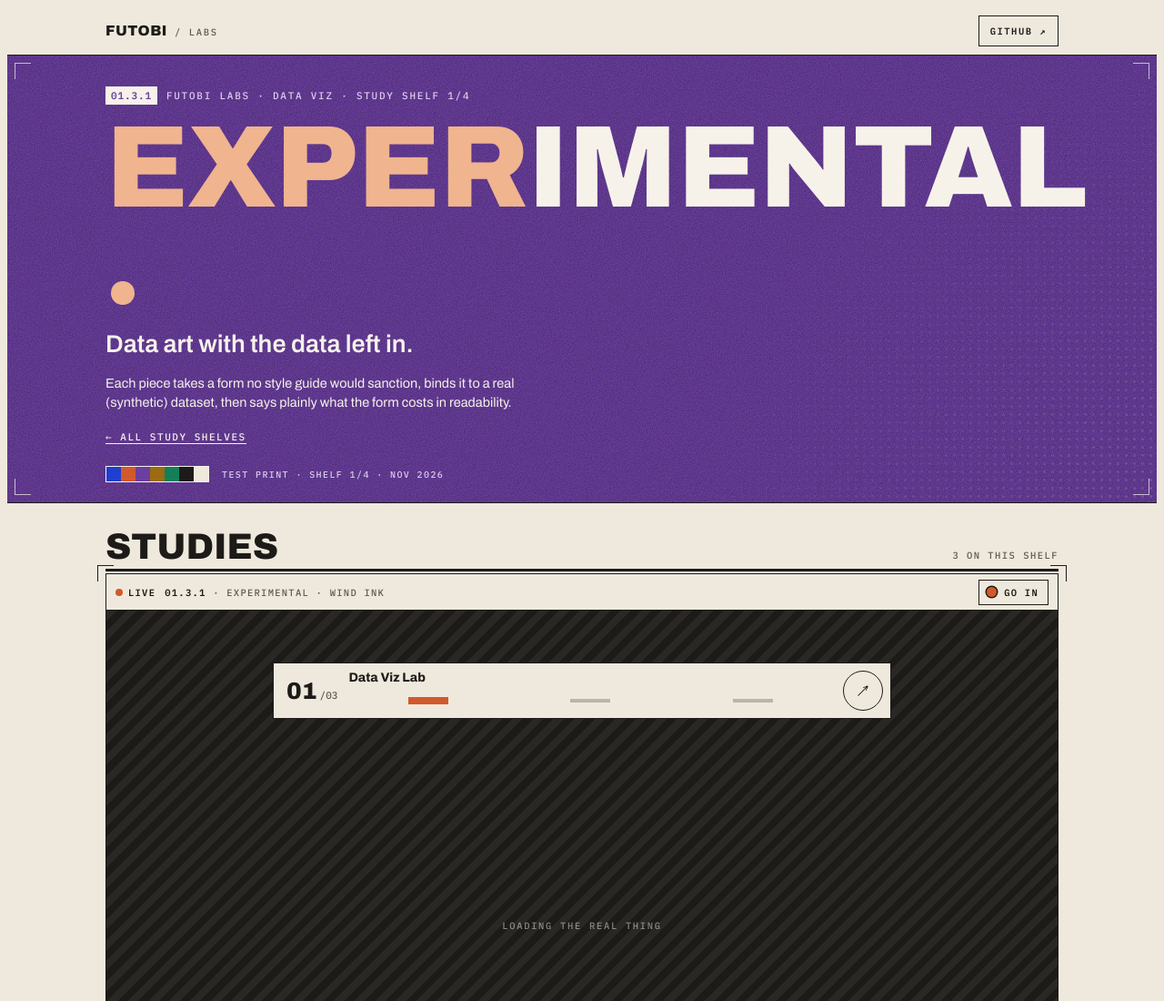
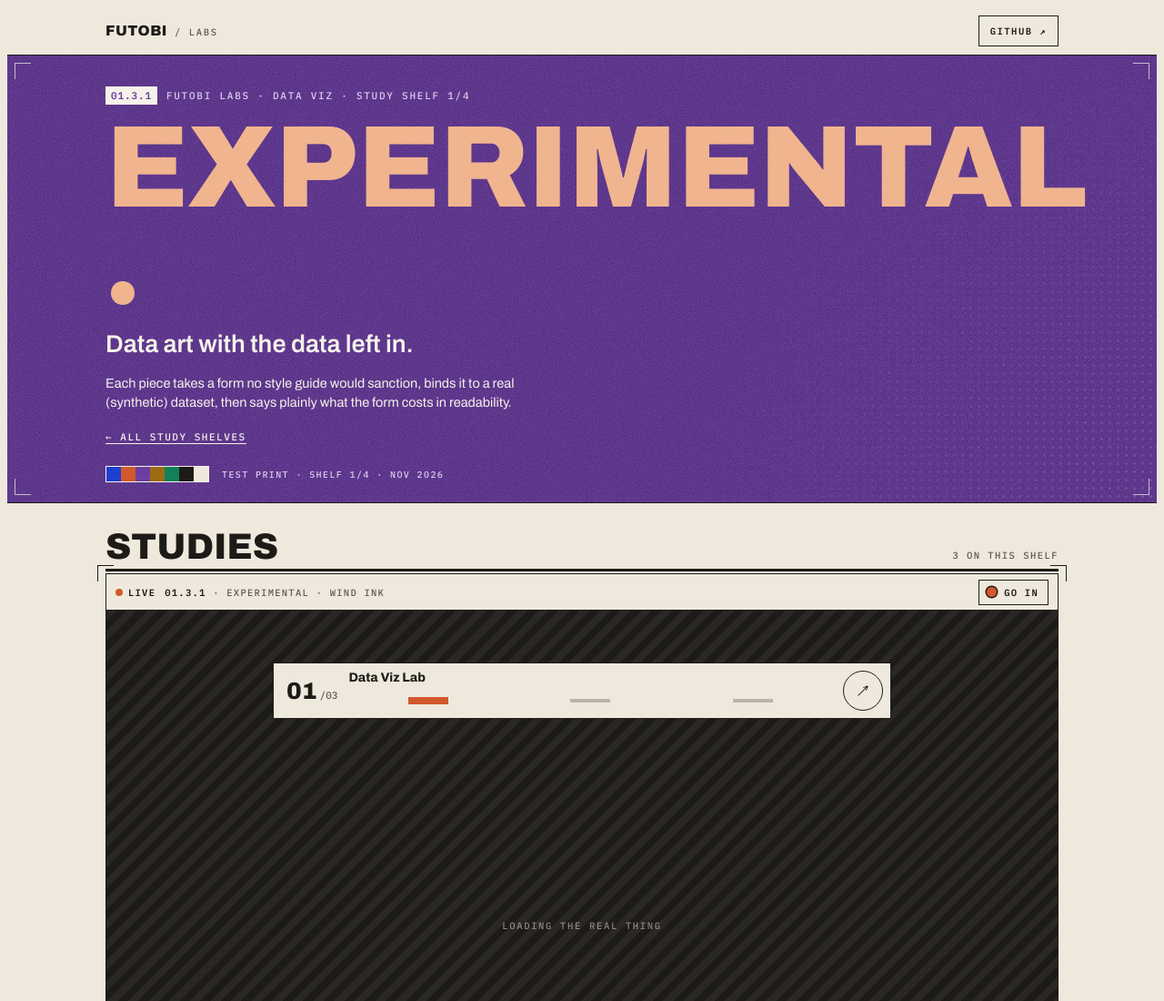
Before and after one commit to futobi-labs/dataviz-lab, a plain HTML site: page experimental/index.html in a window 1280 px wide. Shown: the top 1100 px of the page at 91% size. Drawn offline with Linux system fonts and the light colour scheme.

Commit message:
Experimental shelf: accent the whole title
Co-Authored-By: Claude Opus 5.5 <noreply@anthropic.com>

```diff
--- a/experimental/index.html
+++ b/experimental/index.html
@@ -197,7 +197,7 @@ p{margin:0;max-width:60ch}
 <main>
 <section class="cover grain"><i class="crop tl"></i><i class="crop tr"></i><i class="crop bl"></i><i class="crop br"></i><div class="wrap">
   <div class="k"><b>01.3.1</b><span>Futobi Labs · Data viz · Study shelf 1/4</span></div>
-  <h1><em>Exper</em>imental<button class="seed" data-zoom aria-label="Go into Wind ink"></button></h1>
+  <h1><em>Experimental</em><button class="seed" data-zoom aria-label="Go into Wind ink"></button></h1>
   <p class="lead">Data art with the data left in.</p>
   <p class="small">Each piece takes a form no style guide would sanction, binds it to a real (synthetic) dataset, then says plainly what the form costs in readability.</p>
   <p class="back small"><a href="/dataviz-lab/#shelves">← All study shelves</a></p>
```
